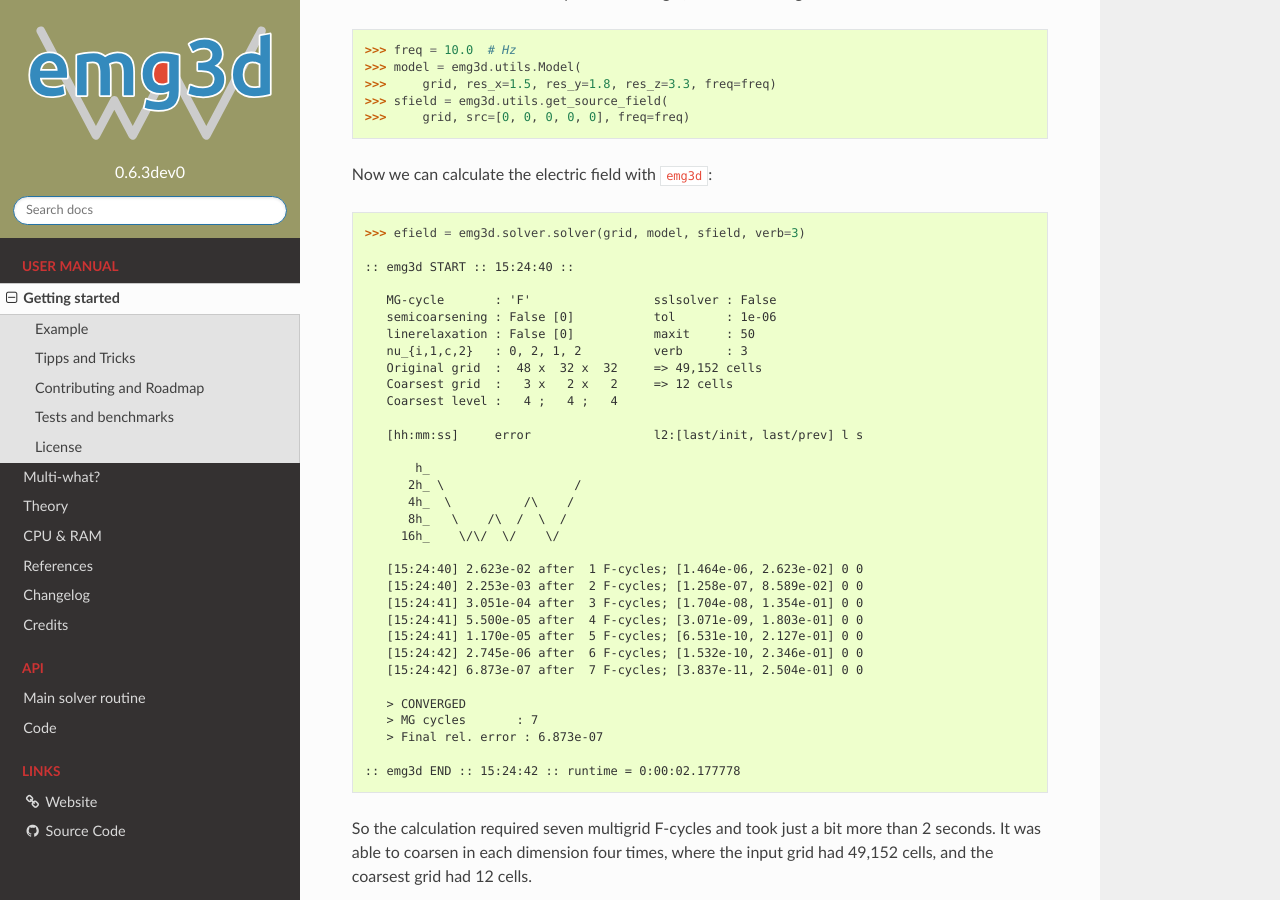
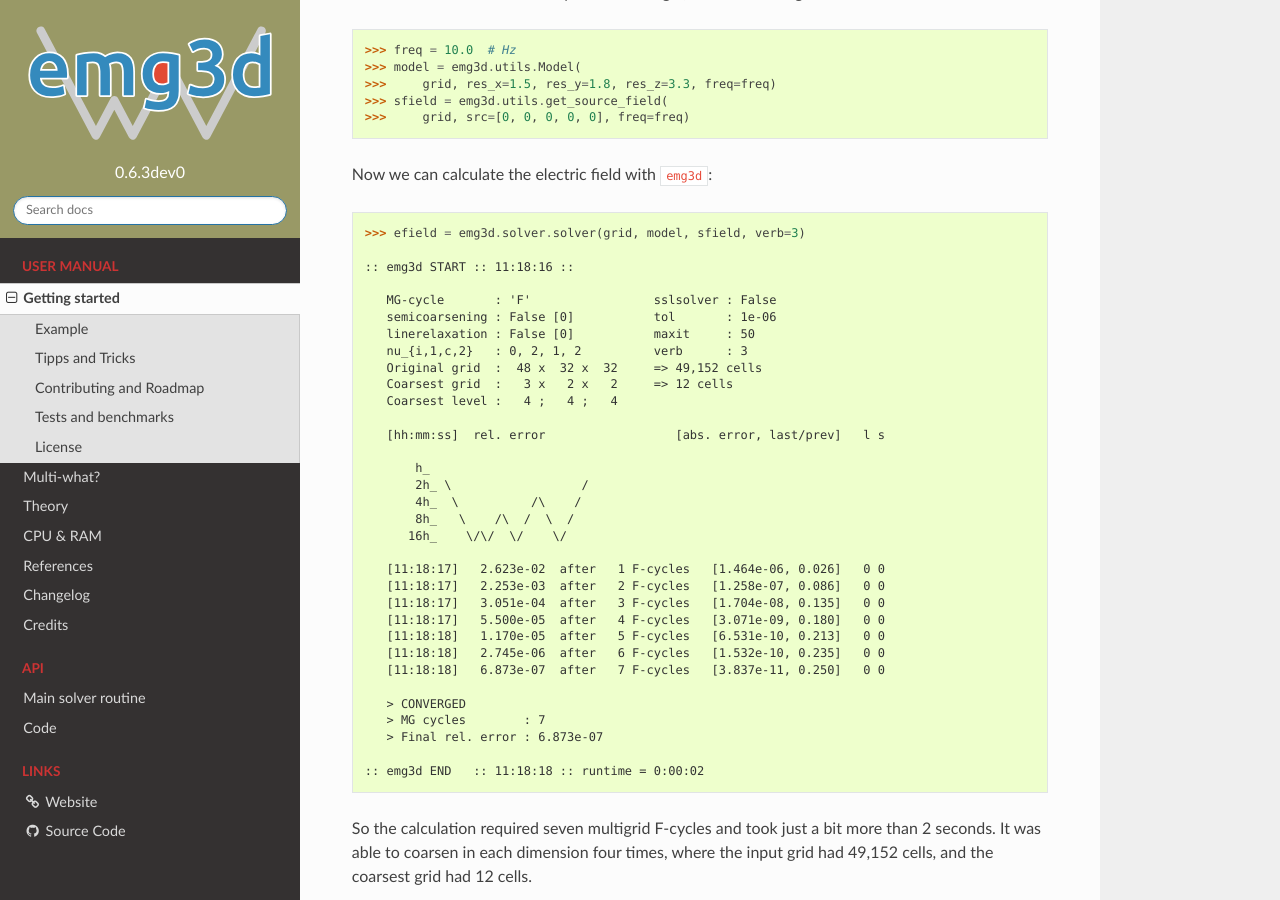
Before and after one commit to emsig/emg3d, a Sphinx documentation site: the page built from docs/usage.rst, in a window 1280 px wide and 900 px high, scrolled down 1191 px. Built offline with Sphinx 7.4.7 and the Read the Docs theme 2.0.0, drawn with Linux system fonts in a browser that asks for light colours.

Commit message:
Improve log

```diff
--- a/docs/usage.rst
+++ b/docs/usage.rst
@@ -79,7 +79,7 @@ Now we can calculate the electric field with ``emg3d``:
 
     >>> efield = emg3d.solver.solver(grid, model, sfield, verb=3)
 
-    :: emg3d START :: 15:24:40 ::
+    :: emg3d START :: 11:18:16 ::
 
        MG-cycle       : 'F'                 sslsolver : False
        semicoarsening : False [0]           tol       : 1e-06
@@ -89,27 +89,27 @@ Now we can calculate the electric field with ``emg3d``:
        Coarsest grid  :   3 x   2 x   2     => 12 cells
        Coarsest level :   4 ;   4 ;   4
 
-       [hh:mm:ss]     error                 l2:[last/init, last/prev] l s
+       [hh:mm:ss]  rel. error                  [abs. error, last/prev]   l s
 
            h_
-          2h_ \                  /
-          4h_  \          /\    /
-          8h_   \    /\  /  \  /
-         16h_    \/\/  \/    \/
+           2h_ \                  /
+           4h_  \          /\    /
+           8h_   \    /\  /  \  /
+          16h_    \/\/  \/    \/
 
-       [15:24:40] 2.623e-02 after  1 F-cycles; [1.464e-06, 2.623e-02] 0 0
-       [15:24:40] 2.253e-03 after  2 F-cycles; [1.258e-07, 8.589e-02] 0 0
-       [15:24:41] 3.051e-04 after  3 F-cycles; [1.704e-08, 1.354e-01] 0 0
-       [15:24:41] 5.500e-05 after  4 F-cycles; [3.071e-09, 1.803e-01] 0 0
-       [15:24:41] 1.170e-05 after  5 F-cycles; [6.531e-10, 2.127e-01] 0 0
-       [15:24:42] 2.745e-06 after  6 F-cycles; [1.532e-10, 2.346e-01] 0 0
-       [15:24:42] 6.873e-07 after  7 F-cycles; [3.837e-11, 2.504e-01] 0 0
+       [11:18:17]   2.623e-02  after   1 F-cycles   [1.464e-06, 0.026]   0 0
+       [11:18:17]   2.253e-03  after   2 F-cycles   [1.258e-07, 0.086]   0 0
+       [11:18:17]   3.051e-04  after   3 F-cycles   [1.704e-08, 0.135]   0 0
+       [11:18:17]   5.500e-05  after   4 F-cycles   [3.071e-09, 0.180]   0 0
+       [11:18:18]   1.170e-05  after   5 F-cycles   [6.531e-10, 0.213]   0 0
+       [11:18:18]   2.745e-06  after   6 F-cycles   [1.532e-10, 0.235]   0 0
+       [11:18:18]   6.873e-07  after   7 F-cycles   [3.837e-11, 0.250]   0 0
 
        > CONVERGED
-       > MG cycles       : 7
+       > MG cycles        : 7
        > Final rel. error : 6.873e-07
 
-    :: emg3d END :: 15:24:42 :: runtime = 0:00:02.177778
+    :: emg3d END   :: 11:18:18 :: runtime = 0:00:02
 
 So the calculation required seven multigrid F-cycles and took just a bit more
 than 2 seconds. It was able to coarsen in each dimension four times, where the
```
Also changed, not shown: 1 other file.
